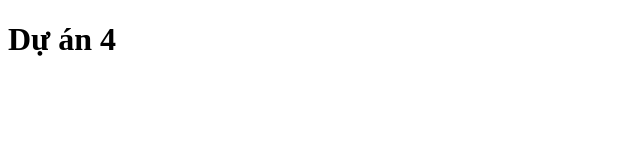
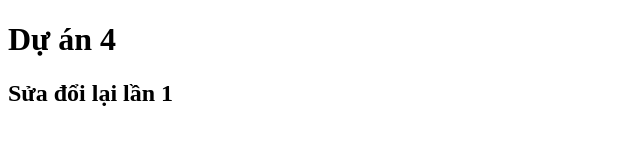
Before and after one commit to chudonghoc/product4, a plain HTML site: page index.html in a window 1280 px wide. Shown: the whole page, without its empty margins (0-640 px from the left). Drawn offline with Linux system fonts and the light colour scheme.

Commit message:
sửa đổi lần 1

```diff
--- a/index.html
+++ b/index.html
@@ -7,5 +7,6 @@
   </head>
   <body>
     <h1>Dự án 4</h1>
+    <h2>Sửa đổi lại lần 1</h2>
   </body>
 </html>
```
